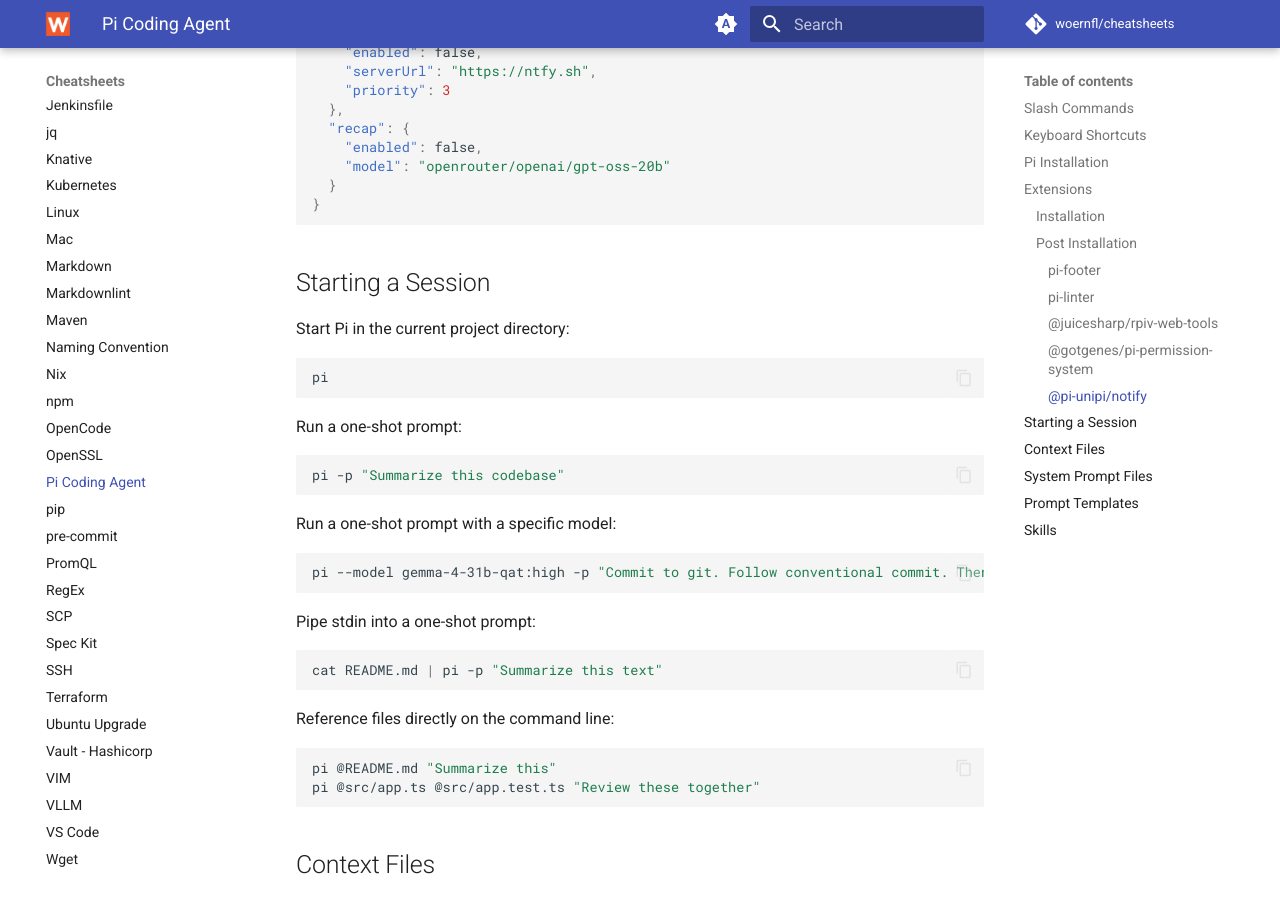
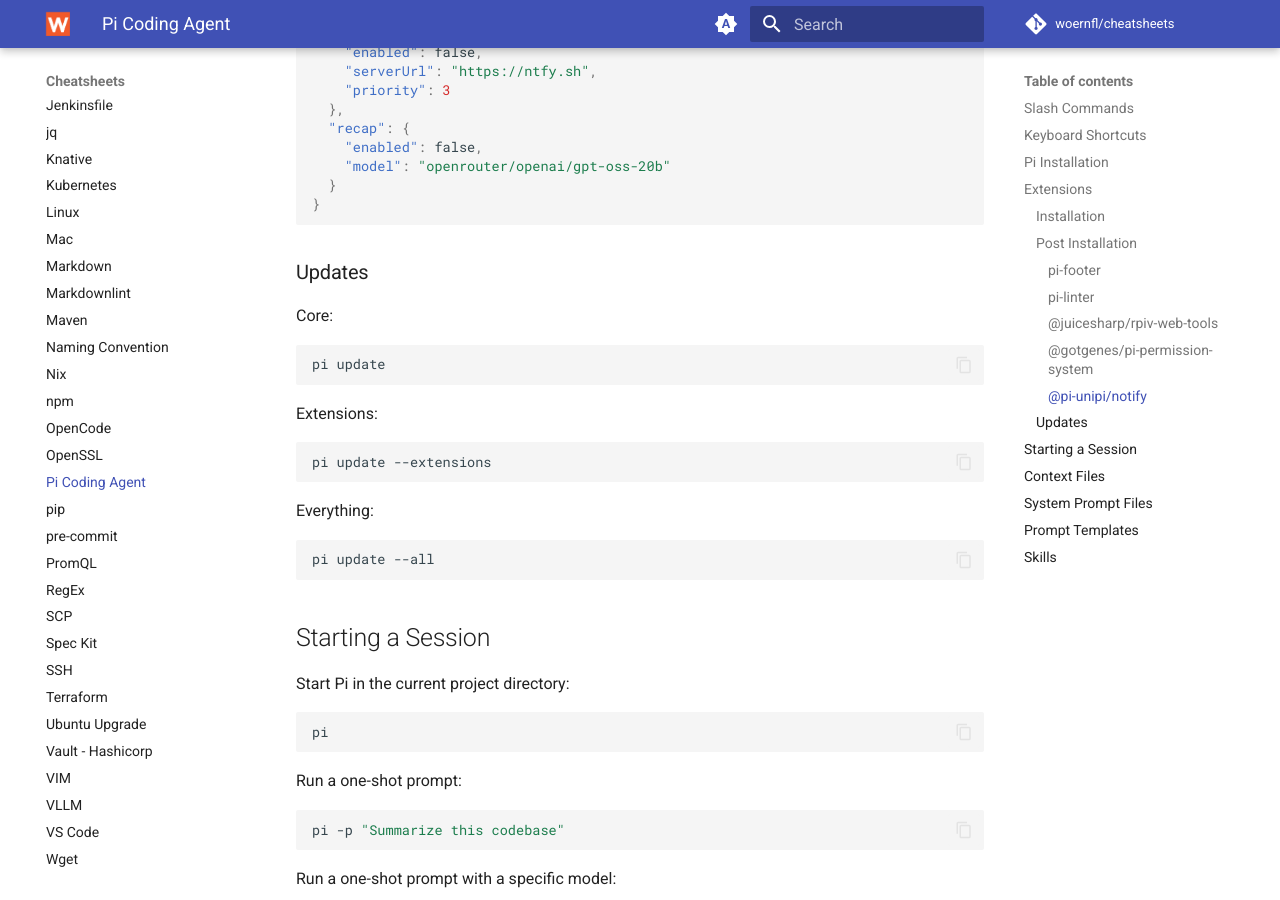
Before and after one commit to woernfl/cheatsheets, an MkDocs documentation site: the page built from docs/pi.md, in a window 1280 px wide and 900 px high, scrolled down 8570 px. Built offline with MkDocs 1.6.1 and Material for MkDocs 9.7.7, drawn with Linux system fonts in a browser that asks for light colours; comment, search, counter and statistics services are not loaded.

Commit message:
Document update commands in pi.md (#413)
Added update commands for core, extensions, and all.

````diff
--- a/docs/pi.md
+++ b/docs/pi.md
@@ -415,6 +415,26 @@
 }
 ```
 
+### Updates
+
+Core:
+
+```bash
+pi update
+```
+
+Extensions:
+
+```bash
+pi update --extensions
+```
+
+Everything:
+
+```bash
+pi update --all
+```
+
 ## Starting a Session
 
 Start Pi in the current project directory:
````
